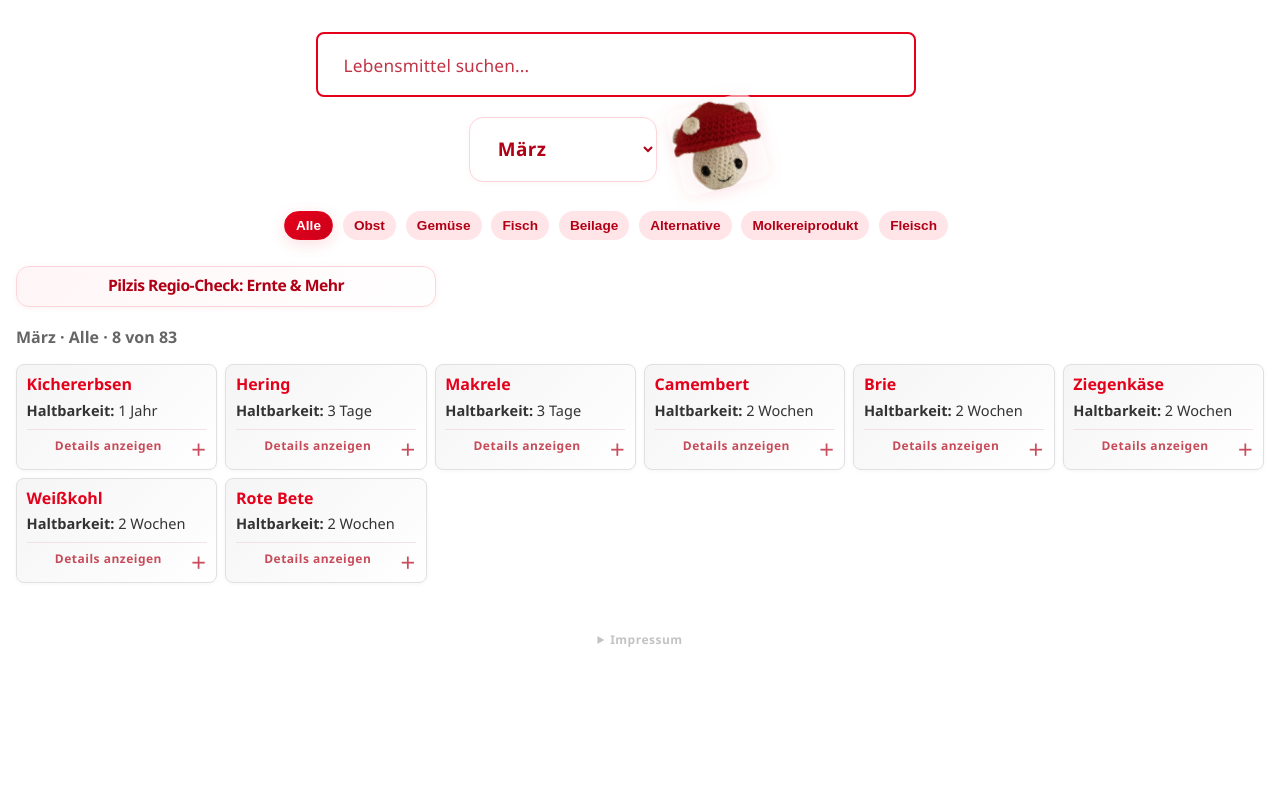
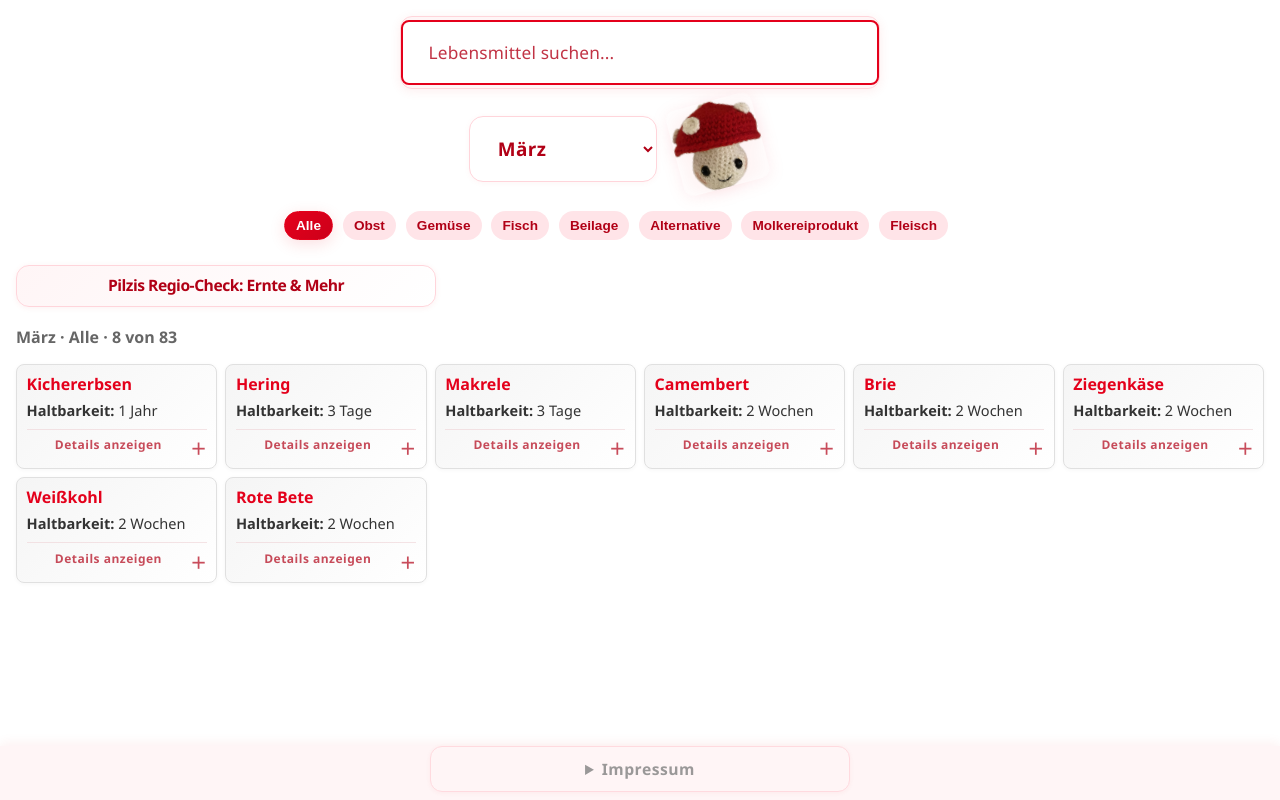
Before and after one commit to dubposse/pilzi, a Next.js app: page / in a window 1280 px wide. Both pictures are taken after a click on the button "Jetzt entdecken". Built offline with nearby package versions, Linux system fonts and the light colour scheme.

Commit message:
feat: implement sticky search bar and enhance footer styling

```diff
--- a/src/app/globals.css
+++ b/src/app/globals.css
@@ -1,3 +1,43 @@
+/* Sticky-Bar für die Lebensmittelsuche mit Abstand zum oberen Rand */
+.search-sticky-bar {
+  position: sticky;
+  top: 0.7rem;
+  z-index: 120;
+  background: #fff5f6ee;
+  box-shadow: 0 2px 12px rgba(228,0,27,0.07);
+  padding: 0.18rem 0 0.18rem 0;
+  border-radius: 12px;
+  border: 1.5px solid #ffd5db;
+  margin-bottom: 0.7rem;
+  max-width: 480px;
+  margin-left: auto;
+  margin-right: auto;
+}
+footer.footer-fixed {
+  position: fixed;
+  left: 0;
+  bottom: 0;
+  width: 100vw;
+  background: #fff5f6ee;
+  box-shadow: 0 -2px 12px rgba(228,0,27,0.07);
+  z-index: 100;
+  padding-bottom: 0.5rem;
+  margin: 0;
+}
+footer.footer-fixed details {
+  font-size: 0.98rem;
+  color: #888;
+  text-align: center;
+  margin: 0 auto;
+  opacity: 0.85;
+  letter-spacing: 0.5px;
+  max-width: 420px;
+  background: #fff5f6;
+  border-radius: 12px;
+  border: 1px solid #ffd5db;
+  box-shadow: 0 1px 6px rgba(228,0,27,0.06);
+  padding: 0.7em 1.2em 0.7em 1.2em;
+}
 /* Kleine, moderne Info-Headline für saisonale Lebensmittel */
 .highlight-headline-small {
   display: inline-block;
@@ -7,7 +47,7 @@
   font-weight: 600;
   color: #b10016;
   margin: 0.5rem auto 0.5rem auto;
-  letter-spacing: -0.2px;
+  letter-spacing: -1.2px;
   line-height: 1.4;
   background: linear-gradient(135deg, #fff5f6 0%, #ffffff 100%);
   border: 1.2px solid #ffd5db;
@@ -393,9 +433,85 @@ details {
   letter-spacing: 0.5px;
 }
 
-footer {
+
+
+footer.footer-elegant {
+  width: 100vw;
   margin-top: 3rem;
-  padding-bottom: 2rem;
+  padding-bottom: 0.5rem;
+  background: none;
+  border: none;
+  display: flex;
+  justify-content: center;
+  align-items: flex-end;
+  min-height: 36px;
+}
+.footer-inner {
+  background: #fff5f6;
+  border-radius: 16px 16px 0 0;
+  box-shadow: 0 2px 12px rgba(228,0,27,0.07);
+  padding: 0.4em 1em 0.4em 1em;
+  display: flex;
+  flex-direction: column;
+  align-items: center;
+  min-width: 120px;
+  max-width: 340px;
+}
+.footer-impressum-btn {
+  background: none;
+  border: none;
+  color: #b10016;
+  font-size: 1.08rem;
+  font-weight: 600;
+  cursor: pointer;
+  display: flex;
+  align-items: center;
+  margin-bottom: 0.2em;
+  transition: color 0.18s;
+}
+.footer-impressum-btn:hover {
+  color: #e4001b;
+}
+.footer-impressum {
+  display: none;
+  font-size: 0.98rem;
+  color: #444;
+  text-align: center;
+  margin-top: 0.2em;
+  line-height: 1.5;
+}
+.footer-impressum.open {
+  display: block;
+  animation: fadeIn 0.3s;
+}
+.footer-impressum a {
+  color: #b10016;
+  text-decoration: underline;
+  font-weight: 500;
+}
+@media (max-width: 700px) {
+  footer.footer-elegant {
+    position: fixed;
+    left: 0;
+    bottom: 0;
+    width: 100vw;
+    margin-top: 0;
+    padding-bottom: 0.2rem;
+    background: #fff5f6ee;
+    box-shadow: 0 -2px 12px rgba(228,0,27,0.07);
+    z-index: 100;
+    min-height: 0;
+  }
+  .footer-inner {
+    border-radius: 0;
+    box-shadow: none;
+    min-width: 0;
+    max-width: 180px;
+    padding: 0.3em 0.3em 0.3em 0.3em;
+  }
+  .footer-impressum {
+    font-size: 1.08rem;
+  }
 }
 
 @media (max-width: 768px) {
@@ -765,6 +881,7 @@ footer {
 .food-details {
   margin-top: 0.5rem;
   padding-top: 0.4rem;
+  color: #000;
 }
 .category-filters {
   gap: 0.3rem;
--- a/src/app/page.js
+++ b/src/app/page.js
@@ -100,8 +100,8 @@ export default function Page() {
 
     {showMainContent && (
       <>
-        <section className="filters-section">
 
+        <div className="search-sticky-bar">
           <input
             type="text"
             placeholder="Lebensmittel suchen..."
@@ -109,6 +109,8 @@ export default function Page() {
             onChange={(e) => setSearch(e.target.value)}
             className="search-input"
           />
+        </div>
+        <section className="filters-section">
 
   <div style={{display: 'flex', alignItems: 'center', gap: '0.9rem'}}>
     <select
@@ -189,7 +191,7 @@ export default function Page() {
       </>
     )}
 
-      <footer>
+      <footer className="footer-fixed">
         <details>
           <summary>
             <strong>Impressum</strong>
```
Lines whose indentation alone changed are shown as unchanged.
